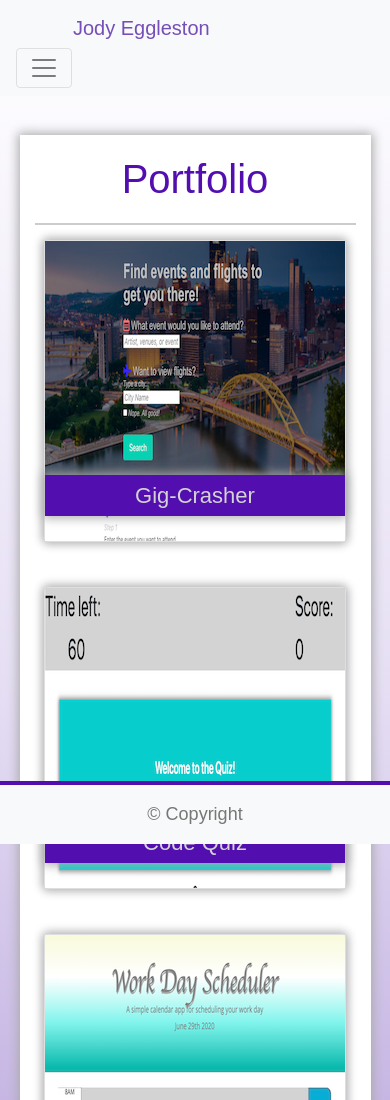
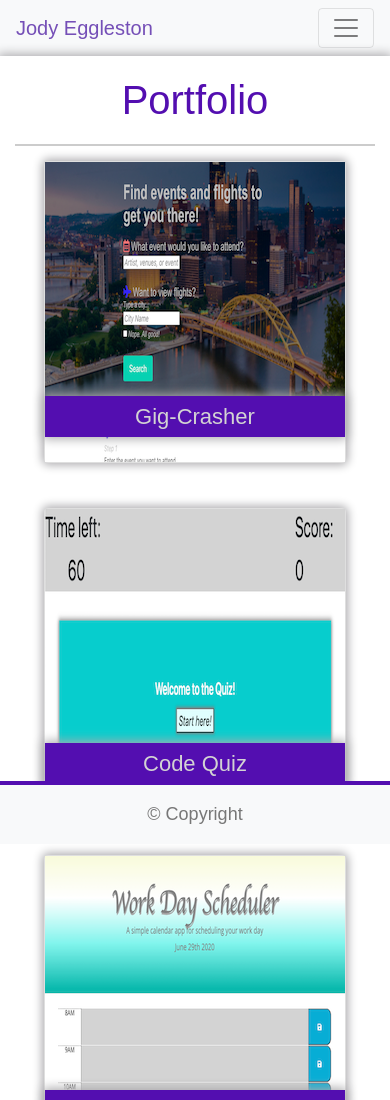
Before and after one commit to jmeggles/02_Bootstrap_CSS, a plain HTML site: page portfolio.html in a window 390 px wide. Shown: the top 1100 px of the page. Drawn offline with nearby package versions, Linux system fonts and the light colour scheme.

```diff
--- a/assets/css/style.css
+++ b/assets/css/style.css
@@ -135,7 +135,16 @@ figure:hover, .form-control:hover, .btn:hover, .img-fluid:hover, #email:hover, #
   border-color: #530eb0 !important;
   border-width: 4px !important;
 }
-@media(max-width: 576px){
+
+
+/* @media all and (max-width: 640px), all and (max-device-width: 640px) {
+  .container {
+    width: 100%;
+  }
+} */
+
+
+/* @media(max-width: 576px){
   #aboutbox{
       width:90%;
       margin:auto;
@@ -147,14 +156,14 @@ figure:hover, .form-control:hover, .btn:hover, .img-fluid:hover, #email:hover, #
         width:70%;
     }
     #portfoliobox{
-        width:90%;
+        width:%;
         margin:auto;
     }
   }
 
   @media (max-width: 991.98px) {
       #aboutbox{
-          width:90%;
+        width:100%;
       }
    }
 
@@ -164,11 +173,10 @@ figure:hover, .form-control:hover, .btn:hover, .img-fluid:hover, #email:hover, #
           margin-top: 10%;
       }
       .navbar-brand{
-  margin-right:15%;
+        margin-right:15%;
+        }
+            #portfoliobox{
+                margin-top: 10%;
 
-      }
-      #portfoliobox{
-          margin-top: 10%;
-
-      }
-   }
+            }
+   } */
```
Also changed, not shown: contact.html (+6 -5 lines), index.html (+2 -1 lines), portfolio.html (+4 -5 lines).
